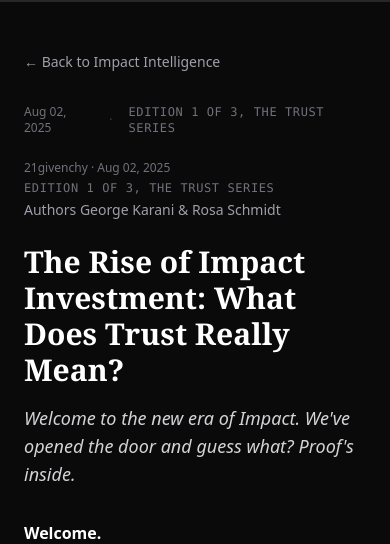
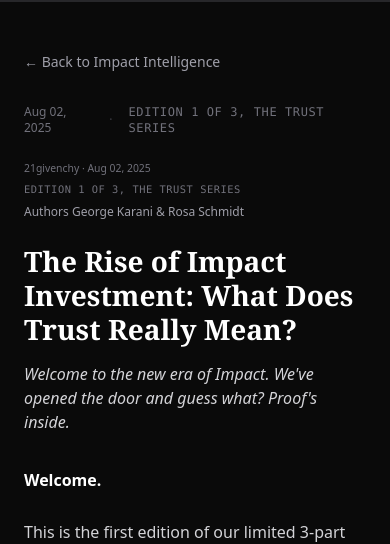
Before and after one commit to palontologist/fluffy-octo-broccoli, a Next.js app: page /impact-intelligence/articles/rise-of-impact-investment in a window 390 px wide. Shown: the top 544 px of the page. Built offline with nearby package versions, Linux system fonts and the light colour scheme; no server answers.

Commit message:
Add responsive typography styles for article components

```diff
--- a/app/components/articles/Article1.tsx
+++ b/app/components/articles/Article1.tsx
@@ -2,23 +2,23 @@ export function Article1() {
   return (
     <article className="border-b border-zinc-800 pb-16">
       <header>
-        <p className="font-sans text-xs text-zinc-500">21givenchy · Aug 02, 2025</p>
-        <p className="font-mono mt-1 text-xs uppercase tracking-wider text-zinc-500">
+        <p className="font-sans article-tiny text-zinc-500">21givenchy · Aug 02, 2025</p>
+        <p className="font-mono mt-1 article-tiny uppercase tracking-wider text-zinc-500">
           Edition 1 of 3, The Trust Series
         </p>
-        <p className="font-sans mt-1 text-sm text-zinc-400">
+        <p className="font-sans mt-1 article-small text-zinc-400">
           Authors George Karani & Rosa Schmidt
         </p>
-        <h1 className="font-serif mt-6 text-3xl font-semibold text-white md:text-4xl">
+        <h1 className="font-serif mt-6 article-title font-semibold text-white">
           The Rise of Impact Investment: What Does Trust Really Mean?
         </h1>
-        <p className="font-sans mt-4 text-lg text-zinc-300 italic">
+        <p className="font-sans mt-4 article-subtitle text-zinc-300 italic">
           Welcome to the new era of Impact. We&apos;ve opened the door and guess
           what? Proof&apos;s inside.
         </p>
       </header>
 
-      <div className="mt-8 font-sans text-zinc-300 leading-relaxed space-y-6">
+      <div className="mt-8 font-sans text-zinc-300 leading-relaxed space-y-6 article-body">
         <p>
           <strong className="text-white">Welcome.</strong>
         </p>
--- a/app/components/articles/Article2.tsx
+++ b/app/components/articles/Article2.tsx
@@ -2,19 +2,19 @@ export function Article2() {
   return (
     <article className="border-b border-zinc-800 pb-16">
       <header>
-        <p className="font-sans text-xs text-zinc-500">21givenchy · Feb 18, 2026</p>
-        <p className="font-mono mt-1 text-xs uppercase tracking-wider text-zinc-500">
+        <p className="font-sans article-tiny text-zinc-500">21givenchy · Feb 18, 2026</p>
+        <p className="font-mono mt-1 article-tiny uppercase tracking-wider text-zinc-500">
           Edition 2 of 3, The Trust Series
         </p>
-        <p className="font-sans mt-1 text-sm text-zinc-400">
+        <p className="font-sans mt-1 article-small text-zinc-400">
           Authors: Rosa Schmidt & George Karani
         </p>
-        <h1 className="font-serif mt-6 text-3xl font-semibold text-white md:text-4xl">
+        <h1 className="font-serif mt-6 article-title font-semibold text-white">
           Where will trust actually be built in 2030 and who gets to shape it?
         </h1>
       </header>
 
-      <div className="mt-8 font-sans text-zinc-300 leading-relaxed space-y-6">
+      <div className="mt-8 font-sans text-zinc-300 leading-relaxed space-y-6 article-body">
         <p>
           Welcome back to Edition 2 of our trust series. Let&apos;s get straight into
           it.
--- a/app/globals.css
+++ b/app/globals.css
@@ -87,3 +87,27 @@ body {
 .delay-500 { animation-delay: 0.5s; }
 .delay-600 { animation-delay: 0.6s; }
 .delay-700 { animation-delay: 0.7s; }
+
+/* Fluid Typography - Responsive text sizing */
+.article-title {
+  font-size: clamp(1.75rem, 4vw + 0.5rem, 2.5rem);
+  line-height: 1.2;
+}
+
+.article-subtitle {
+  font-size: clamp(1rem, 2vw + 0.25rem, 1.25rem);
+  line-height: 1.5;
+}
+
+.article-body {
+  font-size: clamp(1rem, 1vw + 0.5rem, 1.125rem);
+  line-height: 1.75;
+}
+
+.article-small {
+  font-size: clamp(0.75rem, 0.5vw + 0.5rem, 0.875rem);
+}
+
+.article-tiny {
+  font-size: clamp(0.65rem, 0.5vw + 0.4rem, 0.75rem);
+}
```
